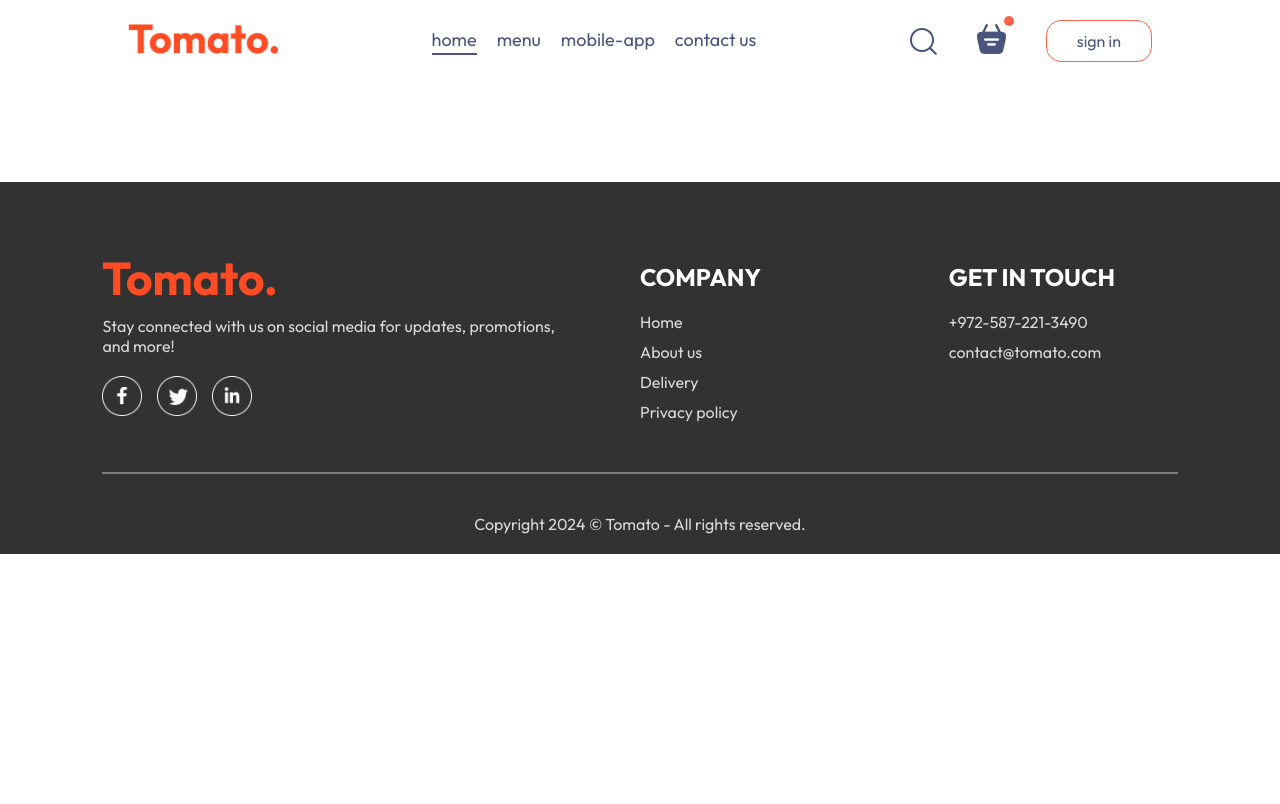
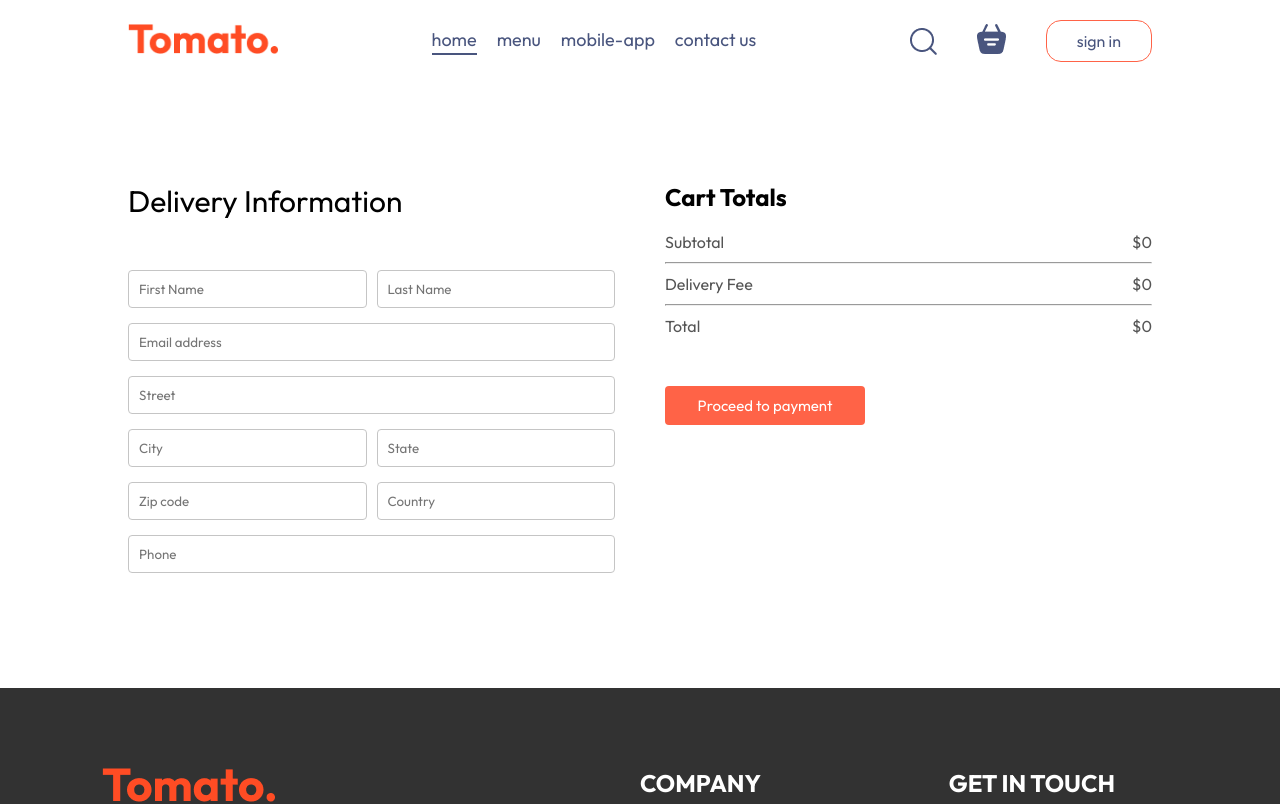
Before and after one commit to AnthonyAssayah/food-delivery, a React (Vite) app in the folder frontend/: page /order in a window 1280 px wide. Shown: the top 804 px of the page. Built offline with nearby package versions, Linux system fonts and the light colour scheme.

Commit message:
placeorder implementation

```diff
--- a/frontend/src/components/Navbar/Navbar.jsx
+++ b/frontend/src/components/Navbar/Navbar.jsx
@@ -2,9 +2,13 @@ import React, { useState } from "react";
 import "./Navbar.css";
 import { assets } from "../../assets/assets";
 import { Link } from "react-router-dom";
+import { useContext } from "react";
+import { StoreContext } from "../../context/StoreContext";
 
 const Navbar = ({setShowLogin}) => {
   const [menu, setMenu] = useState("home");
+
+  const {getTotalAmount} = useContext(StoreContext);
 
   return (
     <div className="navbar">
@@ -42,7 +46,7 @@ const Navbar = ({setShowLogin}) => {
         <img src={assets.search_icon} alt="" />
         <div className="navbar-search-icon">
           <Link to='/cart'><img src={assets.basket_icon} alt="" /></Link>
-          <div className="dot"></div>
+          <div className={getTotalAmount() === 0 ? "" : "dot"}></div>
         </div>
         <button onClick={()=> setShowLogin(true)}>sign in</button>
       </div>
--- a/frontend/src/context/StoreContext.jsx
+++ b/frontend/src/context/StoreContext.jsx
@@ -1,43 +1,48 @@
 import { createContext, useEffect, useState } from "react";
 import { food_list } from "../assets/assets";
-
 
 export const StoreContext = createContext(null);
 
 const StoreContextProvider = (props) => {
-
   const [cartItems, setCartItems] = useState({});
-
 
   const addToCart = (itemId) => {
     if (!cartItems[itemId]) {
-            setCartItems((prev)=> ({...prev, [itemId]: 1}))
+      setCartItems((prev) => ({ ...prev, [itemId]: 1 }));
     } else {
-            setCartItems((prev)=> ({...prev, [itemId]: prev[itemId] + 1}))
+      setCartItems((prev) => ({ ...prev, [itemId]: prev[itemId] + 1 }));
+    }
+  };
+
+  const removeFromCart = (itemId) => {
+    setCartItems((prev) => ({ ...prev, [itemId]: prev[itemId] - 1 }));
+  };
+
+  const getTotalAmount = () => {
+    let totalAmount = 0;
+    for (const item in cartItems) {
+      if (cartItems[item] > 0) {
+        let itemInfo = food_list.find((product) => product._id === item);
+        totalAmount += itemInfo.price * cartItems[item];
       }
     }
-
-    const removeFromCart = (itemId) => {
-        setCartItems((prev)=> ({...prev, [itemId]: prev[itemId] - 1}))
-    }
-
-    useEffect(() => {
-        console.log(cartItems);
-    }, [cartItems])
+    return totalAmount;
+  };
 
   const contextValue = {
     food_list,
     cartItems,
     setCartItems,
     addToCart,
-        removeFromCart
-    }
+    removeFromCart,
+    getTotalAmount,
+  };
 
   return (
     <StoreContext.Provider value={contextValue}>
       {props.children}
     </StoreContext.Provider>
-    )
-}
+  );
+};
 
 export default StoreContextProvider;
--- a/frontend/src/pages/Cart/Cart.css
+++ b/frontend/src/pages/Cart/Cart.css
@@ -42,6 +42,7 @@
     display: flex;
     flex-direction: column;
     gap: 20px;
+    /* font-style: bold; */
 }
 
 .cart-total-details{
--- a/frontend/src/pages/Cart/Cart.jsx
+++ b/frontend/src/pages/Cart/Cart.jsx
@@ -1,9 +1,12 @@
 import React, { useContext } from "react";
 import "./Cart.css";
 import { StoreContext } from "../../context/StoreContext";
+import { useNavigate } from "react-router-dom";
 
 const Cart = () => {
-  const { cartItems, food_list, removeFromCart } = useContext(StoreContext);
+  const { cartItems, food_list, removeFromCart, getTotalAmount } = useContext(StoreContext);
+
+  const nagivate = useNavigate();
 
   return (
     <div className="cart">
@@ -45,20 +48,20 @@ const Cart = () => {
           <div>
             <div className="cart-total-details">
               <p>Subtotal</p>
-              <p>{0}</p>
+              <p>${getTotalAmount()}</p>
             </div>
             <hr />
             <div className="cart-total-details">
               <p>Delivery Fee</p>
-              <p>{2}</p>
+              <p>${getTotalAmount() === 0 ? 0 :2}</p>
             </div>
             <hr />
             <div className="cart-total-details">
               <p>Total</p>
-              <p>{0}</p>
+              <p>${getTotalAmount() === 0 ? 0 : getTotalAmount()+2}</p>
             </div>
           </div>
-          <button>Proceed to checkout</button>
+          <button onClick={()=>nagivate('/order')}>Proceed to checkout</button>
         </div>
         <div className="cart-promocode">
           <div>
--- a/frontend/src/pages/PlaceOrder/PlaceOrder.css
+++ b/frontend/src/pages/PlaceOrder/PlaceOrder.css
@@ -0,0 +1,42 @@
+.place-order{
+    display: flex;
+    align-items: start;
+    justify-content: space-between;
+    gap: 50px;
+    margin-top: 100px;
+}
+
+.place-order-left{
+    width: 100%;
+    max-width: max(30%,500px);
+}
+
+.place-order-left .title{
+    font-size: 30px;
+    font-size: 600;
+    margin-bottom: 50px;
+}
+
+.place-order-left input{
+    margin-bottom: 15px;
+    width: 100%;
+    padding: 10px;
+    border: 1px solid #c5c5c5;
+    border-radius: 4px;
+    outline-color: tomato;
+}
+
+.place-order-left .multi-fields{
+    display: flex;
+    gap: 10px;
+}
+
+.place-order-right{
+    width: 100%;
+    max-width: max(40%,500px);
+
+}
+
+.place-order .cart-total button{
+    margin-top: 30px;
+}
--- a/frontend/src/pages/PlaceOrder/PlaceOrder.jsx
+++ b/frontend/src/pages/PlaceOrder/PlaceOrder.jsx
@@ -1,12 +1,55 @@
-import React from 'react'
-import './PlaceOrder.css'
+import React from "react";
+import "./PlaceOrder.css";
+import { useContext } from "react";
+import { StoreContext } from "../../context/StoreContext";
 
 const PlaceOrder = () => {
+  const { getTotalAmount } = useContext(StoreContext);
+
   return (
-    <div>
+    <form className="place-order">
+      <div className="place-order-left">
+        <p className="title">Delivery Information</p>
+        <div className="multi-fields">
+          <input type="text" placeholder="First Name" />
+          <input type="text" placeholder="Last Name" />
+        </div>
+        <input type="email" placeholder="Email address" />
+        <input type="text" placeholder="Street" />
+        <div className="multi-fields">
+          <input type="text" placeholder="City" />
+          <input type="text" placeholder="State" />
+        </div>
+        <div className="multi-fields">
+          <input type="text" placeholder="Zip code" />
+          <input type="text" placeholder="Country" />
+        </div>
+        <input type="text" placeholder="Phone" />
+      </div>
+      <div className="place-order-right">
+        <div className="cart-total">
+          <h2>Cart Totals</h2>
+          <div>
+            <div className="cart-total-details">
+              <p>Subtotal</p>
+              <p>${getTotalAmount()}</p>
+            </div>
+            <hr />
+            <div className="cart-total-details">
+              <p>Delivery Fee</p>
+              <p>${getTotalAmount() === 0 ? 0 : 2}</p>
+            </div>
+            <hr />
+            <div className="cart-total-details">
+              <p>Total</p>
+              <p>${getTotalAmount() === 0 ? 0 : getTotalAmount() + 2}</p>
+            </div>
+          </div>
+          <button>Proceed to payment</button>
+        </div>
+      </div>
+    </form>
+  );
+};
 
-    </div>
-  )
-}
-
-export default PlaceOrder
+export default PlaceOrder;
```
Lines whose indentation alone changed are shown as unchanged.
